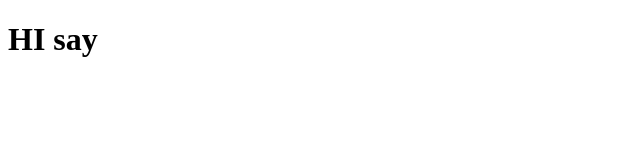
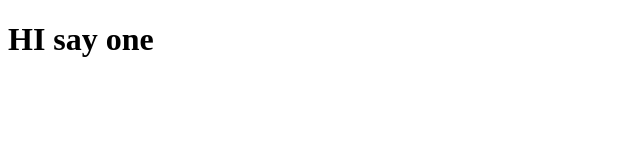
Before and after one commit to elo-dev/ToDo, a plain HTML site: page index.html in a window 1280 px wide. Shown: the full height of the page, 0-640 px from the left. Drawn offline with Linux system fonts and the light colour scheme.

Commit message:
Change namу title

```diff
--- a/index.html
+++ b/index.html
@@ -7,7 +7,7 @@
 </head>
 <body>
 
-    <h1>HI say</h1>
+    <h1>HI say one</h1>
 
 </body>
 </html>
```
